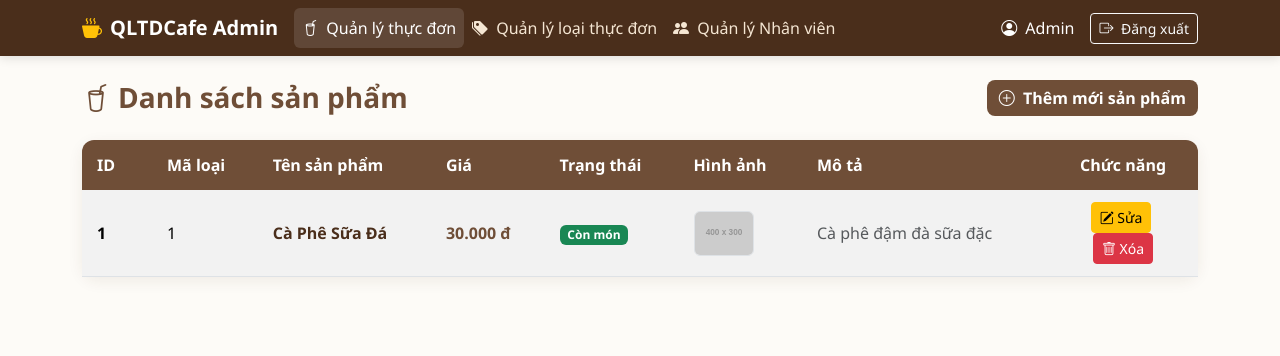
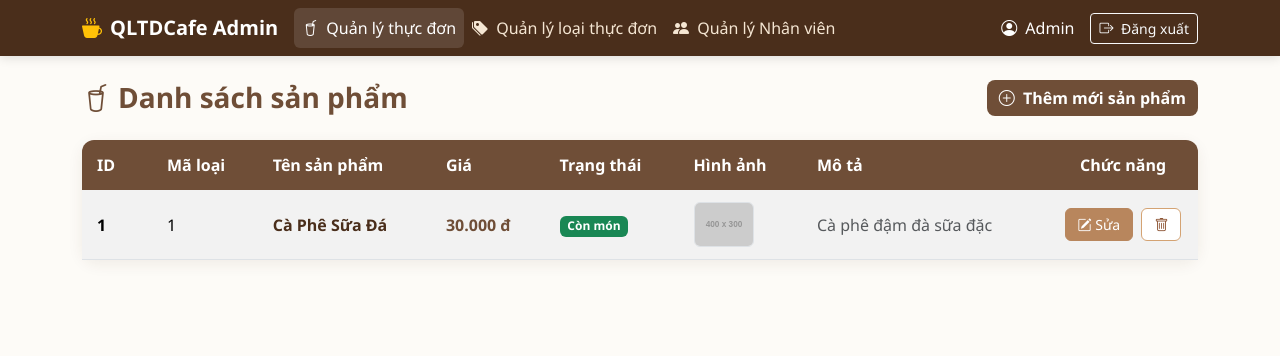
Before and after one commit to ahnhtu22/QLTDCafe, a PHP site: page /QLTDCafe/index.php?controller=admin in a window 1280 px wide. Shown: the top 356 px of the page. Run offline with PHP 8.4, Linux system fonts and the light colour scheme; data comes from the database, SQL or seed files in the repository; grey boxes labelled with a size stand in for pictures from a placeholder-image service; some libraries are stand-ins or nearby versions.

Commit message:
Cập nhật giao diện các form

```diff
--- a/app/views/admin/categories/index.php
+++ b/app/views/admin/categories/index.php
@@ -80,12 +80,12 @@
                                     <td class="text-muted"><?=htmlspecialchars($category->getDescription() ?? '');?></td>
                                     <td class="text-center">
                                         <a href="?controller=category&action=edit&id=<?= $category->getId() ?>"
-                                           class="btn btn-warning btn-sm me-1" title="Sửa">
+                                           class="btn btn-edit-cafe btn-sm me-1" title="Sửa">
                                             <i class="bi bi-pencil-square"></i> Sửa
                                         </a>
                                         <a href="?controller=category&action=delete&id=<?= $category->getId() ?>"
-                                           class="btn btn-danger btn-sm" title="Xóa">
-                                            <i class="bi bi-trash"></i> Xóa
+                                           class="btn btn-delete-cafe btn-sm" title="Xóa">
+                                            <i class="bi bi-trash"></i>
                                         </a>
                                     </td>
                                 </tr>
--- a/app/views/admin/drinks/index.php
+++ b/app/views/admin/drinks/index.php
@@ -102,13 +102,13 @@
                                     <td class="text-muted"><?= htmlspecialchars($drink->getDescription() ?? '') ?></td>
                                     <td class="text-center">
                                         <a href="?controller=admin&action=edit&id=<?= $drink->getId() ?>"
-                                           class="btn btn-warning btn-sm me-1" title="Sửa">
+                                           class="btn btn-edit-cafe btn-sm me-1" title="Sửa">
                                             <i class="bi bi-pencil-square"></i> Sửa
                                         </a>
 
                                         <a href="?controller=admin&action=destroy&id=<?= $drink->getId() ?>"
-                                           class="btn btn-danger btn-sm" title="Xóa">
-                                            <i class="bi bi-trash"></i> Xóa
+                                           class="btn btn-delete-cafe btn-sm" title="Xóa">
+                                            <i class="bi bi-trash"></i>
                                         </a>
                                     </td>
                                 </tr>
--- a/app/views/admin/users/index.php
+++ b/app/views/admin/users/index.php
@@ -97,10 +97,10 @@
                                             </button>
                                         <?php else: ?>
                                             <a href="?controller=user&action=deleteStaff&id=<?= $user->getId() ?>"
-                                               class="btn btn-danger btn-sm"
+                                               class="btn btn-delete-cafe btn-sm"
                                                onclick="return confirm('Bạn có chắc chắn muốn xóa tài khoản này?');"
                                                title="Xóa tài khoản">
-                                                <i class="bi bi-trash"></i> Xóa
+                                                <i class="bi bi-trash"></i>
                                             </a>
                                         <?php endif; ?>
                                     </td>
--- a/public/css/admin.css
+++ b/public/css/admin.css
@@ -6,6 +6,8 @@
     --cafe-primary: #6f4e37;
     --cafe-dark: #4a2e1b;
     --cafe-hover: #543a29;
+    --cafe-light-brown: #b8865d;
+    --cafe-light-hover: #9e6f47;
     --cafe-cream: #fdfbf7;
     --cafe-light: #f5e6d3;
     --cafe-text: #444444;
@@ -94,6 +96,40 @@ body {
     color: #ffffff;
 }
 
+/* 1. Nút Sửa: Màu Nâu Nhạt (Lighter brown than existing browns) */
+.btn-edit-cafe {
+    background-color: var(--cafe-light-brown) !important;
+    border: 1px solid var(--cafe-light-brown) !important;
+    color: #ffffff !important;
+    border-radius: 6px;
+    font-weight: 500;
+    padding: 5px 12px;
+    transition: all 0.2s ease;
+}
+
+.btn-edit-cafe:hover {
+    background-color: var(--cafe-light-hover) !important;
+    border-color: var(--cafe-light-hover) !important;
+    color: #ffffff !important;
+}
+
+/* 2. Nút Xóa: Nâu Trắng (Nền trắng kem, viền nâu, chữ nâu) */
+.btn-delete-cafe {
+    background-color: #ffffff !important;
+    border: 1px solid #d4a373 !important;
+    color: #8c5332 !important;
+    border-radius: 6px;
+    font-weight: 500;
+    padding: 5px 12px;
+    transition: all 0.2s ease;
+}
+
+.btn-delete-cafe:hover {
+    background-color: #f7ede2 !important;
+    border-color: #8c5332 !important;
+    color: #5a2e17 !important;
+}
+
 /* Ô nhập liệu Form (Input, Select, Textarea) */
 .form-control, .form-select {
     border-radius: 8px;
```
Also changed, not shown: app/views/staff/pos/main.php (+6 -6 lines), public/images/coffee-bg.png (added).
